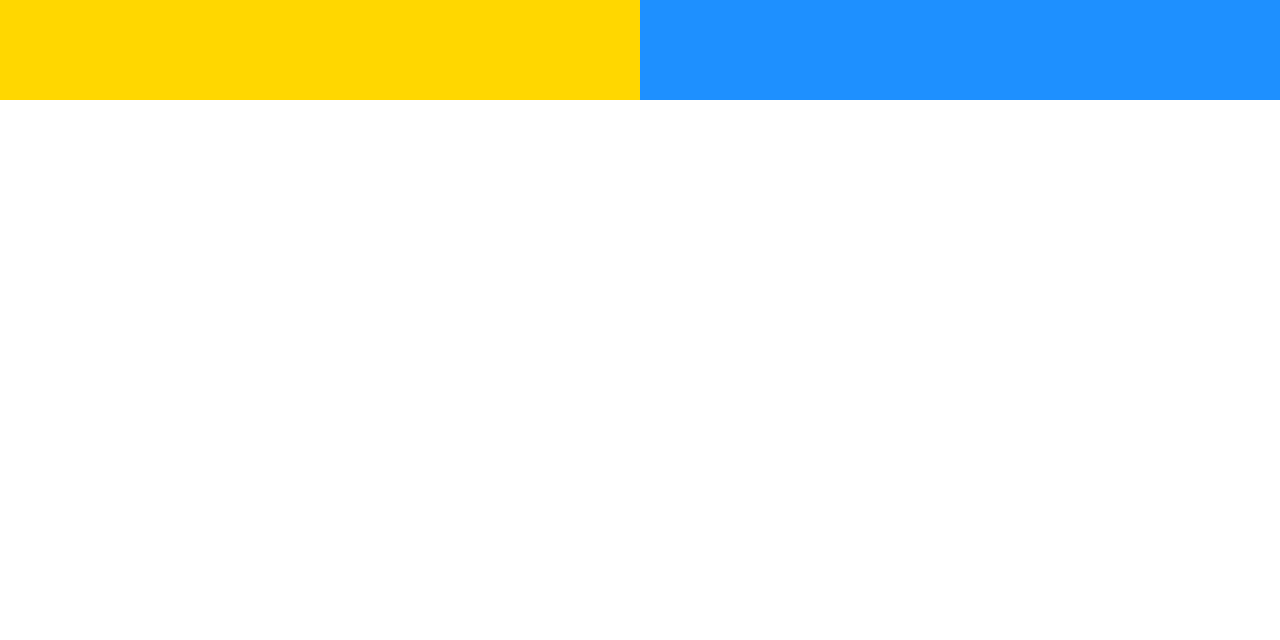
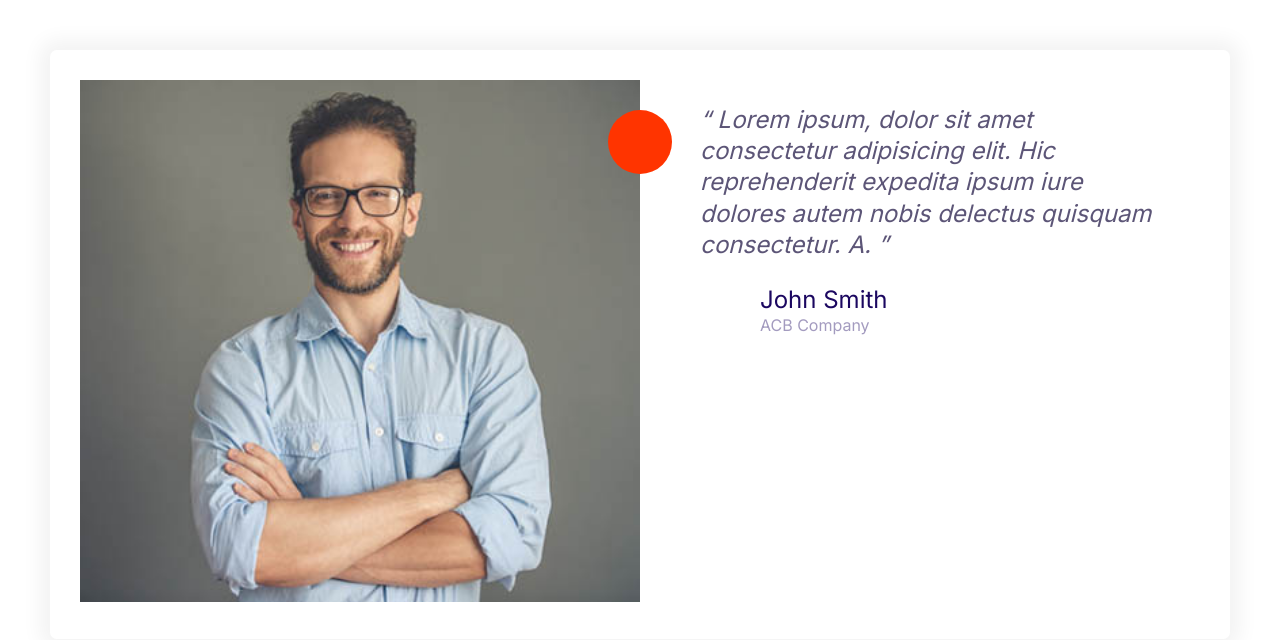
Before and after one commit to annie20/moshify, a plain HTML site: page index.html in a window 1280 px wide. Drawn offline with Linux system fonts and the light colour scheme.

Commit message:
Build the testimonials.

```diff
--- a/css/styles.css
+++ b/css/styles.css
@@ -164,8 +164,17 @@ a {
   height: 40px;
 }
 
+.icon--small {
+  width: 30px;
+  height: 30px;
+}
+
 .icon--primary {
   fill: var(--color--primary);
+}
+
+.icon--white {
+  fill: white;
 }
 
 .icon-container {
@@ -176,6 +185,10 @@ a {
   display: inline-flex;
   justify-content: center;
   align-items: center;
+}
+
+.icon-container--accent {
+  background-color: var(--color-accent);
 }
 
 /* Buttons */
@@ -447,3 +460,33 @@ a {
     grid-template-columns: repeat(2, 1fr);
   }
 }
+
+/* testimonials */
+.testimonial {
+  padding: 3rem;
+}
+
+.testimonial__image {
+  position: relative;
+}
+
+.testimonial__image > img {
+  width: 100%;
+}
+
+.testimonial__image > .icon-container {
+  position: absolute;
+  top: 3rem;
+  right: -32px;
+}
+
+@media screen and (min-width: 768px) {
+  .testimonial .quote,
+  .testimonial .quote__author {
+    font-size: 2.4rem;
+  }
+
+  .testimonial .quote {
+    margin-left: 6rem;
+  }
+}
--- a/index.html
+++ b/index.html
@@ -14,10 +14,38 @@
     <link rel="stylesheet" href="css/normalize.css" />
     <link rel="stylesheet" href="css/styles.css" />
   </head>
-  <body>
-    <div class="grid grid--1X2">
-      <div style="height: 100px; background-color: gold"></div>
-      <div style="height: 100px; background-color: dodgerblue"></div>
+  <body style="padding: 5rem">
+    <div class="card testimonial">
+      <div class="grid grid--1X2">
+        <div class="testimonial__image">
+          <img src="images/testimonial.jpg" alt="A happy, sliming customer" />
+          <span class="icon-container icon-container--accent">
+            <svg class="icon icon--white icon--small">
+              <use xlink:href="images/sprite.svg#quotes"></use>
+            </svg>
+          </span>
+        </div>
+        <blockquote class="quote">
+          <p class="quote__text">
+            Lorem ipsum, dolor sit amet consectetur adipisicing elit. Hic
+            reprehenderit expedita ipsum iure dolores autem nobis delectus
+            quisquam consectetur. A.
+          </p>
+          <footer>
+            <div class="media">
+              <div class="media__image">
+                <svg class="icon icon--primary quote__line">
+                  <use xlink:href="images/sprite.svg#line"></use>
+                </svg>
+              </div>
+              <div class="media__body">
+                <h3 class="media__title quote__author">John Smith</h3>
+                <p class="quote__organization">ACB Company</p>
+              </div>
+            </div>
+          </footer>
+        </blockquote>
+      </div>
     </div>
   </body>
 </html>
```
Also changed, not shown: components/testimonials.html (added, +32 -0 lines), images/testimonial.jpg (added).
